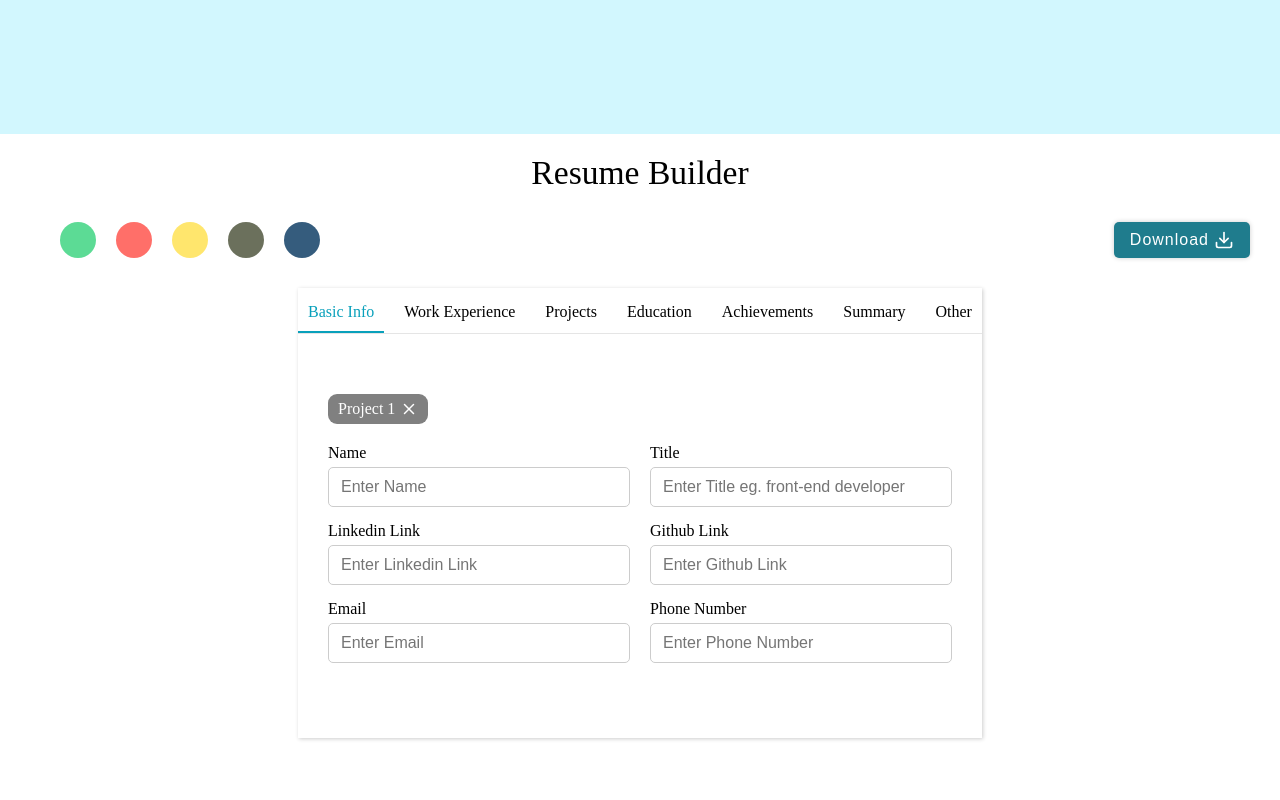
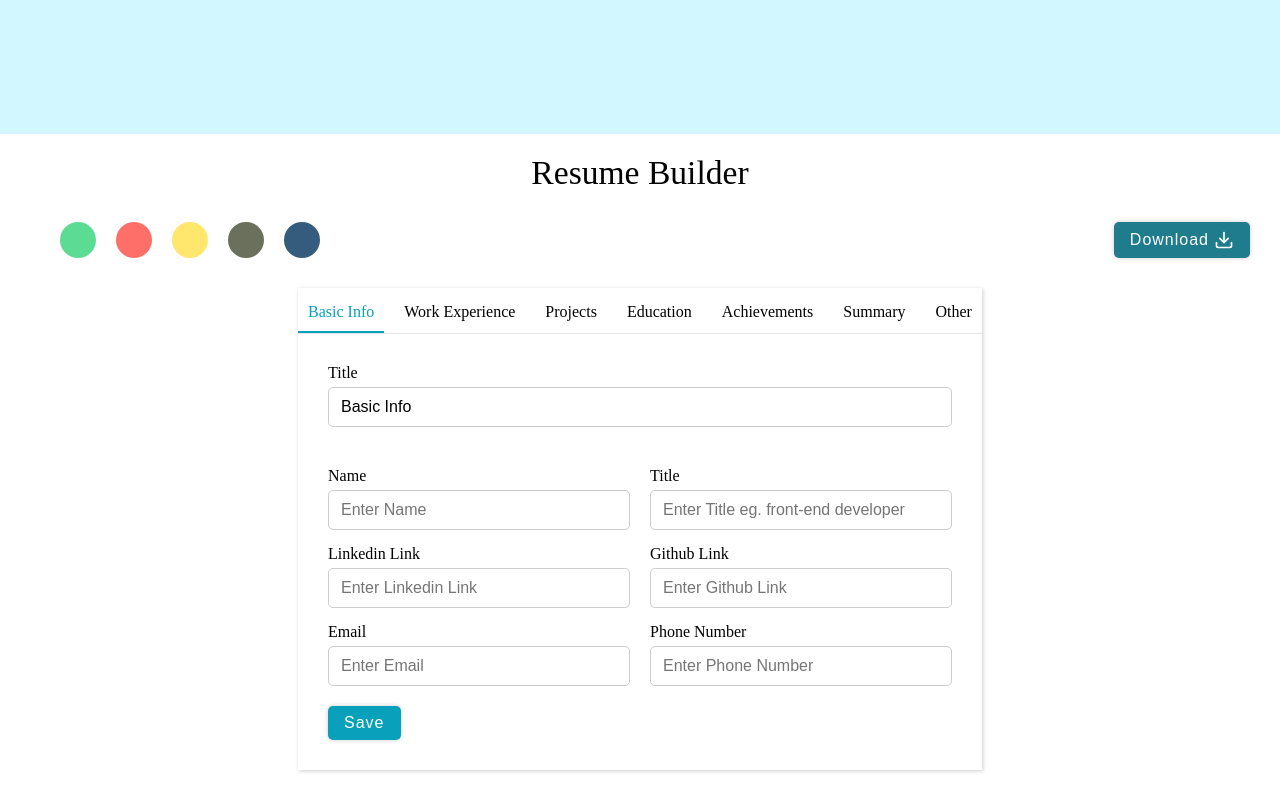
Before and after one commit to Rishabh3007/ResumeForge, a React (Create React App) app: page / in a window 1280 px wide. Shown: the part 506-1306 px from the top of the page. Before the commit the page ends 1274 px from the top, so only its background shows below. Built offline with nearby package versions, Linux system fonts and the light colour scheme.

Commit message:
form manipulation updated

```diff
--- a/package.json
+++ b/package.json
@@ -35,5 +35,8 @@
       "last 1 firefox version",
       "last 1 safari version"
     ]
+  },
+  "devDependencies": {
+    "@babel/plugin-proposal-private-property-in-object": "^7.21.11"
   }
 }
--- a/src/components/Body/Body.jsx
+++ b/src/components/Body/Body.jsx
@@ -25,37 +25,40 @@ function Body() {
   const [resumeInformation, setResumeInformation] = useState({
     [sections.basicInfo]: {
       id: sections.basicInfo,
-      title: sections.basicInfo,
+      sectionTitle: sections.basicInfo,
       detail: {},
     },
     [sections.workExp]: {
       id: sections.workExp,
-      title: sections.workExp,
-      detail: [{title:"hello"}],
+      sectionTitle: sections.workExp,
+      details: [{
+        companyName: "Google",
+        certificationLink: "https://www.google.com",
+      }],
     },
     [sections.project]: {
       id: sections.project,
-      title: sections.project,
-      detail: [],
+      sectionTitle: sections.project,
+      details: [],
     },
     [sections.education]: {
       id: sections.education,
-      title: sections.education,
-      detail: [],
+      sectionTitle: sections.education,
+      details: [],
     },
-    [sections.achievements]: {
-      id: sections.achievements,
-      title: sections.achievements,
-      detail: [],
+    [sections.achievement]: {
+      id: sections.achievement,
+      sectionTitle: sections.achievement,
+      points: [],
     },
     [sections.summary]: {
       id: sections.summary,
-      title: sections.summary,
+      sectionTitle: sections.summary,
       detail: "",
     },
     [sections.other]: {
       id: sections.other,
-      title: sections.other,
+      sectionTitle: sections.other,
       detail: "",
     },
   });
--- a/src/components/Editor/Editor.jsx
+++ b/src/components/Editor/Editor.jsx
@@ -1,15 +1,38 @@
-import React, { useEffect, useState } from 'react'
-import styles from "./Editor.module.css"
-import InputControl from '../InputControl/InputControl'
-import { X } from 'react-feather';
+import React, { useEffect, useState } from "react";
+import styles from "./Editor.module.css";
+import InputControl from "../InputControl/InputControl";
+import { X } from "react-feather";
 
 function Editor(props) {
   const { sections, information } = props;
-    console.log(information);
 
-    const [activeSectionKey, setActiveSectionKey] = useState(Object.keys(sections)[0]);
+  const [activeSectionKey, setActiveSectionKey] = useState(
+    Object.keys(sections)[0]
+  );
 
-    const [activeInformation, setActiveInformation] = useState(information[sections[Object.keys(sections)[0]]]);
+  const [activeInformation, setActiveInformation] = useState(
+    information[sections[Object.keys(sections)[0]]]
+  );
+
+  const [sectionTitle, setSectionTitle] = useState(
+    sections[Object.keys(sections)[0]]
+  );
+
+  const [values, setValues] = useState({
+    name: activeInformation?.detail?.name || "",
+    title: activeInformation?.detail?.title || "",
+    linkedin: activeInformation?.detail?.linkedin || "",
+    github: activeInformation?.detail?.github || "",
+    phone: activeInformation?.detail?.phone || "",
+    email: activeInformation?.detail?.email || "",
+  });
+
+  const handlePointUpdate = (value, index) => {
+    const tempValues = { ...values };
+    if (!Array.isArray(tempValues.points)) tempValues.points = [];
+    tempValues.points[index] = value;
+    setValues(tempValues);
+  };
 
   const workExpBody = (
     <div className={styles.detail}>
@@ -17,38 +40,77 @@ function Editor(props) {
         <InputControl
           label="Title"
           placeholder="Enter Title eg. front-end developer"
+          defaultValue={values.title}
+          onChange={(event) =>
+            setValues((prev) => ({ ...prev, title: event.target.value }))
+          }
         />
         <InputControl
           label="Company Name"
           placeholder="Enter Company Name eg. Google"
+          defaultValue={values.companyName}
+          onChange={(event) =>
+            setValues((prev) => ({ ...prev, companyName: event.target.value }))
+          }
         />
       </div>
       <div className={styles.row}>
         <InputControl
           label="Start Date"
           placeholder="Enter Start Date"
+          defaultValue={values.startDate}
+          onChange={(event) =>
+            setValues((prev) => ({ ...prev, startDate: event.target.value }))
+          }
         />
         <InputControl
           label="End Date"
           placeholder="Enter End Date"
+          defaultValue={values.endDate}
+          onChange={(event) =>
+            setValues((prev) => ({ ...prev, endDate: event.target.value }))
+          }
         />
       </div>
       <div className={styles.row}>
         <InputControl
           label="Location"
           placeholder="Enter Location"
+          defaultValue={values.location}
+          onChange={(event) =>
+            setValues((prev) => ({ ...prev, location: event.target.value }))
+          }
         />
         <InputControl
           label="certificate Link"
           placeholder="Enter certificate Link"
+          defaultValue={values.certificationLink}
+          onChange={(event) =>
+            setValues((prev) => ({
+              ...prev,
+              certificationLink: event.target.value,
+            }))
+          }
         />
       </div>
 
       <div className={styles.column}>
         <label> Enter work description</label>
-                <InputControl placeholder="Line 1" />
-                <InputControl placeholder="Line 2" />
-                <InputControl placeholder="Line 3" />
+        <InputControl
+          placeholder="Line 1"
+          defaultValue={values.points ? values.points[0] : ""}
+          onChange={(event) => handlePointUpdate(event.target.value, 0)}
+        />
+        <InputControl
+          placeholder="Line 2"
+          defaultValue={values.points ? values.points[1] : ""}
+          onChange={(event) => handlePointUpdate(event.target.value, 1)}
+        />
+        <InputControl
+          placeholder="Line 3"
+          defaultValue={values.points ? values.points[2] : ""}
+          onChange={(event) => handlePointUpdate(event.target.value, 2)}
+        />
       </div>
     </div>
   );
@@ -59,28 +121,56 @@ function Editor(props) {
         <InputControl
           label="Title"
           placeholder="Enter Title eg. chat app"
+          defaultValue={values.title}
+          onChange={(event) =>
+            setValues((prev) => ({ ...prev, title: event.target.value }))
+          }
         />
         <InputControl
           label="Overview"
           placeholder="Enter basic overview"
+          defaultValue={values.overview}
+          onChange={(event) =>
+            setValues((prev) => ({ ...prev, overview: event.target.value }))
+          }
         />
       </div>
       <div className={styles.row}>
         <InputControl
           label="Deployed Link"
           placeholder="Enter Deployed Link"
+          defaultValue={values.Link}
+          onChange={(event) =>
+            setValues((prev) => ({ ...prev, Link: event.target.value }))
+          }
         />
         <InputControl
           label="Github Link"
           placeholder="Enter Github Link"
+          defaultValue={values.github}
+          onChange={(event) =>
+            setValues((prev) => ({ ...prev, github: event.target.value }))
+          }
         />
       </div>
 
       <div className={styles.column}>
         <label> Enter Project description</label>
-                <InputControl placeholder="Line 1" />
-                <InputControl placeholder="Line 2" />
-                <InputControl placeholder="Line 3" />
+        <InputControl
+          placeholder="Line 1"
+          defaultValue={values.points ? values.points[0] : ""}
+          onChange={(event) => handlePointUpdate(event.target.value, 0)}
+        />
+        <InputControl
+          placeholder="Line 2"
+          defaultValue={values.points ? values.points[1] : ""}
+          onChange={(event) => handlePointUpdate(event.target.value, 1)}
+        />
+        <InputControl
+          placeholder="Line 3"
+          defaultValue={values.points ? values.points[2] : ""}
+          onChange={(event) => handlePointUpdate(event.target.value, 2)}
+        />
       </div>
     </div>
   );
@@ -91,20 +181,39 @@ function Editor(props) {
         <InputControl
           label="College/School Name"
           placeholder="Enter College/School Name"
+          defaultValue={values.college}
+          onChange={(event) =>
+            setValues((prev) => ({ ...prev, college: event.target.value }))
+          }
         />
         <InputControl
           label="Qualification"
           placeholder="Enter Qualification eg. B.Tech"
+          defaultValue={values.qualification}
+          onChange={(event) =>
+            setValues((prev) => ({
+              ...prev,
+              qualification: event.target.value,
+            }))
+          }
         />
       </div>
       <div className={styles.row}>
         <InputControl
           label="Start Date"
           placeholder="Enter Start Date"
+          defaultValue={values.startDate}
+          onChange={(event) =>
+            setValues((prev) => ({ ...prev, startDate: event.target.value }))
+          }
         />
         <InputControl
           label="End Date"
           placeholder="Enter End Date"
+          defaultValue={values.endDate}
+          onChange={(event) =>
+            setValues((prev) => ({ ...prev, endDate: event.target.value }))
+          }
         />
       </div>
     </div>
@@ -116,30 +225,54 @@ function Editor(props) {
         <InputControl
           label="Name"
           placeholder="Enter Name"
+          defaultValue={values.name}
+          onChange={(event) =>
+            setValues((prev) => ({ ...prev, name: event.target.value }))
+          }
         />
         <InputControl
           label="Title"
           placeholder="Enter Title eg. front-end developer"
+          defaultValue={values.title}
+          onChange={(event) =>
+            setValues((prev) => ({ ...prev, title: event.target.value }))
+          }
         />
       </div>
       <div className={styles.row}>
         <InputControl
           label="Linkedin Link"
           placeholder="Enter Linkedin Link"
+          defaultValue={values.linkedin}
+          onChange={(event) =>
+            setValues((prev) => ({ ...prev, linkedin: event.target.value }))
+          }
         />
         <InputControl
           label="Github Link"
           placeholder="Enter Github Link"
+          defaultValue={values.github}
+          onChange={(event) =>
+            setValues((prev) => ({ ...prev, github: event.target.value }))
+          }
         />
       </div>
       <div className={styles.row}>
         <InputControl
           label="Email"
           placeholder="Enter Email"
+          defaultValue={values.email}
+          onChange={(event) =>
+            setValues((prev) => ({ ...prev, email: event.target.value }))
+          }
         />
         <InputControl
           label="Phone Number"
           placeholder="Enter Phone Number"
+          defaultValue={values.phone}
+          onChange={(event) =>
+            setValues((prev) => ({ ...prev, phone: event.target.value }))
+          }
         />
       </div>
     </div>
@@ -149,66 +282,174 @@ function Editor(props) {
     <div className={styles.detail}>
       <div className={styles.column}>
         <label>List Your Achievement</label>
-                <InputControl placeholder="Line 1" />
-                <InputControl placeholder="Line 2" />
-                <InputControl placeholder="Line 3" />
+        <InputControl
+          placeholder="Line 1"
+          defaultValue={values.points ? values.points[0] : ""}
+          onChange={(event) => handlePointUpdate(event.target.value, 0)}
+        />
+        <InputControl
+          placeholder="Line 2"
+          defaultValue={values.points ? values.points[1] : ""}
+          onChange={(event) => handlePointUpdate(event.target.value, 1)}
+        />
+        <InputControl
+          placeholder="Line 3"
+          defaultValue={values.points ? values.points[2] : ""}
+          onChange={(event) => handlePointUpdate(event.target.value, 2)}
+        />
       </div>
     </div>
   );
 
   const summaryBody = (
     <div className={styles.detail}>
-        <InputControl label="Summary" placeholder="Enter Summary" />
+      <InputControl
+        label="Summary"
+        placeholder="Enter Summary"
+        defaultValue={values.summary}
+        onChange={(event) =>
+          setValues((prev) => ({ ...prev, summary: event.target.value }))
+        }
+      />
     </div>
   );
 
   const otherBody = (
     <div className={styles.detail}>
-            <InputControl label="Other" placeholder="Enter Other" />
+      <InputControl
+        label="Other"
+        placeholder="Enter Other"
+        defaultValue={values.other}
+        onChange={(event) =>
+          setValues((prev) => ({ ...prev, other: event.target.value }))
+        }
+      />
     </div>
   );
 
-    const generateBody = ()=>{
-        switch(sections[activeSectionKey]){
-            case sections.basicInfo: return basicInfoBody;
-            case sections.workExp: return workExpBody;
-            case sections.project: return projectBody;
-            case sections.education: return educationBody;
-            case sections.achievements: return achievementsBody;
-            case sections.summary: return summaryBody;
-            case sections.other: return otherBody;
-            default: return null;
+  const generateBody = () => {
+    switch (sections[activeSectionKey]) {
+      case sections.basicInfo:
+        return basicInfoBody;
+      case sections.workExp:
+        return workExpBody;
+      case sections.project:
+        return projectBody;
+      case sections.education:
+        return educationBody;
+      case sections.achievements:
+        return achievementsBody;
+      case sections.summary:
+        return summaryBody;
+      case sections.other:
+        return otherBody;
+      default:
+        return null;
     }
-    }
+  };
 
+  const handleSubmission = () => {
+    console.log(values);
+  };
+
+  useEffect(() => {
+    const activeInfo = information[sections[activeSectionKey]];
+    setActiveInformation(activeInfo);
+    setSectionTitle(sections[activeSectionKey]);
+    setValues({
+        name: activeInfo?.detail?.name || "",
+        overview: activeInfo?.details
+          ? activeInfo.details[0]?.overview || ""
+          : "",
+        link: activeInfo?.details ? activeInfo.details[0]?.link || "" : "",
+        certificationLink: activeInfo?.details
+          ? activeInfo.details[0]?.certificationLink || ""
+          : "",
+        companyName: activeInfo?.details
+          ? activeInfo.details[0]?.companyName || ""
+          : "",
+        college: activeInfo?.details
+          ? activeInfo.details[0]?.college || ""
+          : "",
+        location: activeInfo?.details
+          ? activeInfo.details[0]?.location || ""
+          : "",
+        startDate: activeInfo?.details
+          ? activeInfo.details[0]?.startDate || ""
+          : "",
+        endDate: activeInfo?.details ? activeInfo.details[0]?.endDate || "" : "",
+        points: activeInfo?.details
+          ? activeInfo.details[0]?.points
+            ? [...activeInfo.details[0]?.points]
+            : ""
+          : activeInfo?.points
+          ? [...activeInfo.points]
+          : "",
+        title: activeInfo?.details
+          ? activeInfo.details[0]?.title || ""
+          : activeInfo?.detail?.title || "",
+        linkedin: activeInfo?.detail?.linkedin || "",
+        github: activeInfo?.details
+          ? activeInfo.details[0]?.github || ""
+          : activeInfo?.detail?.github || "",
+        phone: activeInfo?.detail?.phone || "",
+        email: activeInfo?.detail?.email || "",
+        summary: typeof activeInfo?.detail !== "object" ? activeInfo.detail : "",
+        other: typeof activeInfo?.detail !== "object" ? activeInfo.detail : "",
+      });
+    }, [activeSectionKey]);
 
   return (
     <div className={styles.container}>
       <div className={styles.header}>
-            {Object.keys(sections).map(item => (
+        {Object.keys(sections).map((item) => (
           <div
-                    className={`${styles.section} ${activeSectionKey === item ? styles.active : ""}`}
+            className={`${styles.section} ${
+              activeSectionKey === item ? styles.active : ""
+            }`}
             key={item}
-                    onClick={() => setActiveSectionKey(item)}
+            onClick={() => {
+              setActiveSectionKey(item);
+            }}
           >
             {sections[item]}
           </div>
-            )
-            )}
+        ))}
       </div>
 
       <div className={styles.body}>
+        <InputControl
+          label="Title"
+          placeholder="Enter section Title"
+          value={sectionTitle}
+          onChange={(e) => setSectionTitle(e.target.value)}
+        />
+
+
         <div className={styles.chips}>
-                <div className={styles.chip}>
-                    <p>Project 1</p>
-                    <X />
+          {activeInformation?.details
+            ? activeInformation?.details?.map((item, index) => (
+                <div
+                  className={`${styles.chip} `}
+                  key={item.title + index}
+                >
+                  <p>
+                    {sections[activeSectionKey]} {index + 1}
+                  </p>
+                  <X/>
+                </div>
+              ))
+            : ""}
         </div>
 
-            </div>
+
+
         {generateBody()}
+
+        <button onClick={handleSubmission}>Save</button>
       </div>
     </div>
-  )
+  );
 }
 
-export default Editor
+export default Editor;
--- a/src/components/Editor/Editor.module.css
+++ b/src/components/Editor/Editor.module.css
@@ -30,7 +30,7 @@
 }
 
 .body{
-    padding: 30px;
+    padding: 0px 30px 30px 30px;
     display: flex;
     flex-direction: column;
     gap: 20px;
@@ -88,3 +88,28 @@
 .chip .active{
     background-color: #09a0bb;
 }
+
+.body button{
+    width: fit-content;
+    padding: 8px 16px;
+    border-radius: 5px;
+    border: none;
+    outline: none;
+    cursor: pointer;
+    font-size: 1rem;
+    font-weight: 500;
+    background-color: #09a0bb;
+    color: #ffffff;
+    box-shadow: 0 0 5px rgba(0,0,0,0.2);
+    letter-spacing: 1px;
+    display: flex;
+    gap: 5px;
+    align-items: center;
+    transition: 200ms;
+}
+.body button:hover{
+    background-color: #1f7c8d;
+}
+.body button:active{
+    transform: translateY(2px);
+}
```
Also changed, not shown: 1 other file (tests, documents, lock files or other folders). Lines whose indentation alone changed are shown as unchanged.
